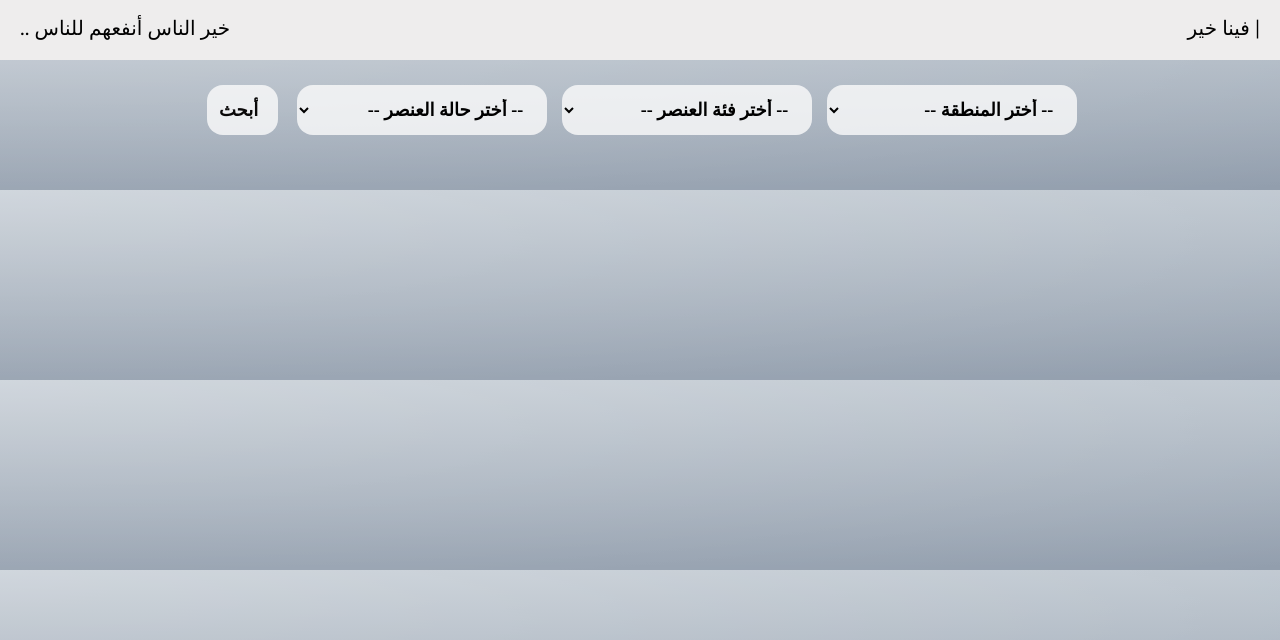
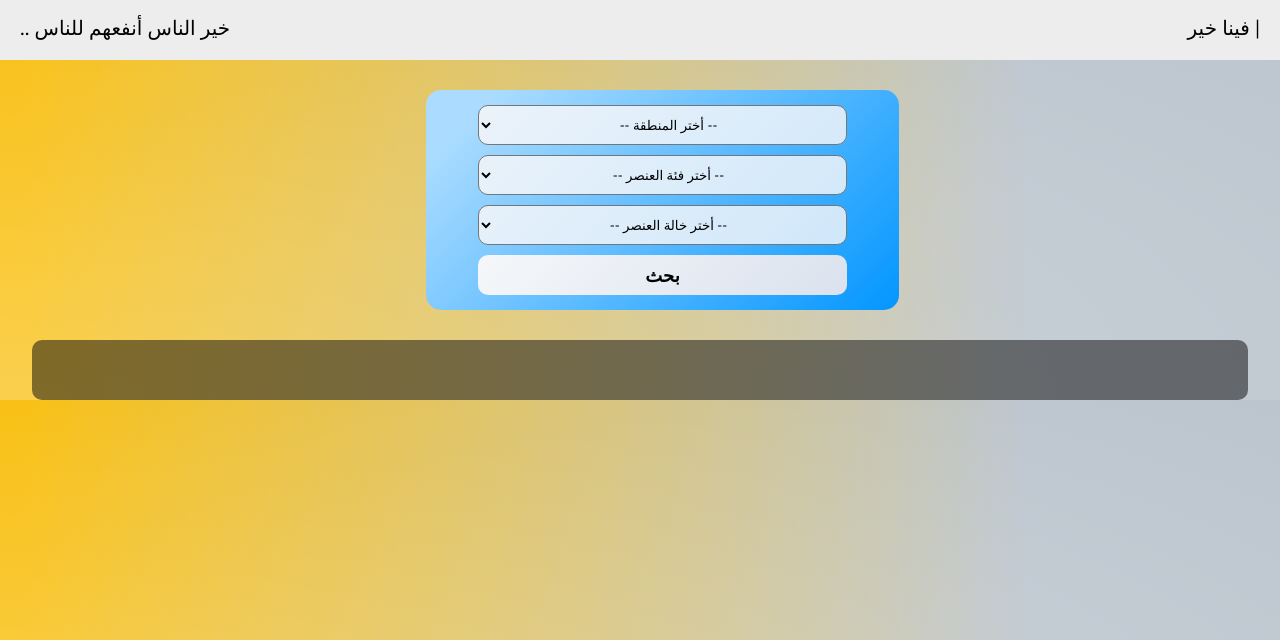
Before and after one commit to hus7sam/w, a PHP site: page /dispaly.php in a window 1280 px wide. Shown: the top 640 px of the page. Run offline with PHP 8.4, Linux system fonts and the light colour scheme; data that the repository does not hold is empty.

Commit message:
done box sreach

```diff
--- a/dispaly.php
+++ b/dispaly.php
@@ -20,11 +20,10 @@
 
 </div>
 <div class="DisplayHead">
-
-
-    <div class="diHead">
-        <select name="formGender">
-            <option value="">-- أختر المنطقة -- </option>
+    <div class="box_sreach">
+        <form action="dispaly.php" method="post">
+            <select class="list_sreach">
+                <option value="">-- أختر المنطقة --</option>
                 <option value="مكة المكرمة">مكة المكرمة</option>
                 <option value="المدينة المنورة">المدينة المنورة</option>
                 <option value="الرياض ">الرياض </option>
@@ -38,11 +37,9 @@
                 <option value="الجوف">الجوف</option>
                 <option value="الشرقية">الشرقية</option>
             </select>
-    </div>
 
-    <div class="diHead">
-        <select name="formGender">
-            <option value="">-- أختر فئة العنصر  -- </option>
+            <select class="list_sreach">
+                <option value="">-- أختر فئة العنصر --</option>
                 <option value="أجهزة طبية">أجهزة طبية</option>
                 <option value="أجهزة كهربائية"> أجهزة كهربائية</option>
                 <option value="أجهزة الكترونية">أجهزة الكترونية</option>
@@ -52,24 +49,19 @@
                 <option value="مواد غذائية">مواد غذائية</option>
                 <option value="أخر">أخر</option>
             </select>
-    </div>
-    <div class="diHead">
-        <select name="formGender">
-            <option value="">-- أختر حالة العنصر  -- </option>
+
+            <select class="list_sreach">
+                <option value="">-- أختر خالة العنصر --</option>
                 <option value="جديد">جديد</option>
                 <option value="مستعمل">مستعمل</option>
             </select>
-    </div>
-    <div class="diHead">
-        <input type="submit" value="أبحث">
+
+            <input class="btn_submit_sreach" type="submit" value="بحث">
+        </form>
     </div>
 
-
-
-
-
-
-
+<!--    <div class="box_sreach">Using this method to fetch large result sets will result in a heavy demand on system and possibly ...-->
+<!--    </div>-->
 
 
 
@@ -77,14 +69,12 @@
 
 <div class="Display_Grid-container">
 
-
-
     <?php
     require 'Connection.php';
     $conn = new PDO("mysql:host=$dbhost;dbname=$dbname", $dbusername, $dbpassword,$options);
     $sql = "select *
             from item
-            order by itemDate DESC ";
+            order by id DESC ";
     $stmt = $conn->prepare($sql);
     $stmt->execute();
     $rows = $stmt->fetchAll(PDO::FETCH_ASSOC);
@@ -94,27 +84,27 @@
  <div class='grid-item'>
 
 
-         <p class="link_item"><?php echo '#'. $row['ID']; ?> </p>
-
+         <p id="id_item"><?php echo  $row['ID']. ' #'; ?> </p>
       <table>
+          <tr>
+              <td><?php echo  $row['Number']; ?></td>
+              <td><?php echo  date("Y-m-d : g:i A",strtotime($row['Date'])); ?></td>
+          </tr>
 
             <tr>
-
-
                 <td COLSPAN='2' class="td_desc">
                         <?php
-
                         $string = strip_tags($row['Description']);
                         if (strlen($string) > 100) {
-
                             // truncate string
                             $stringCut = substr($string, 0, 100);
                             $endPoint = strrpos($stringCut, ' ');
-
                             //if the string doesn't contain any space then it will cut without word basis.
                             $string = $endPoint? substr($stringCut, 0, $endPoint) : substr($stringCut, 0);
                             echo $string . " ..." ;
-                        } ?></td>
+                        } ?>
+
+                    </td>
                 </tr>
 
                 <tr ALIGN='CENTER'>
--- a/style.css
+++ b/style.css
@@ -84,7 +84,7 @@ body
 }
 
 
-.head form input[type=text],[type=submit],[type=number],select
+.head form input[type=text],[type=submit],[type=number]
 {
     background-color: rgba(252, 252, 252, 0.8);
     display: grid;
@@ -250,8 +250,6 @@ footer h3
     margin: auto 200px ;
     text-align: center;
     padding: 5px 5px;
-
-
 }
 
 footer a
@@ -260,27 +258,25 @@ footer a
     color: white;
 }
 
-
 /*  start  Display Page  */
 .Display_Body
 {
-    background: linear-gradient(-180deg, #BCC5CE 0%, #929EAD 98%), radial-gradient(at top left, rgba(255,255,255,0.30) 0%, rgba(0,0,0,0.30) 100%);
-    background-blend-mode: screen;    margin: auto auto;
-
+    background: linear-gradient(-90deg, #BCC5CE 20%, #f8bb00 98%), radial-gradient(at bottom left, rgba(255,255,255,0.30) 0%, rgba(0,0,0,0.30) 100%);
+    background-blend-mode: screen;
+    margin: auto auto;
 }
-
 
 .Display_Grid-container {
     display: grid;
     height: fit-content;
-    width: fit-content;
+    width: 95%;
     margin: auto auto;
     grid-template-columns: auto auto auto auto ;
     justify-content: center;
-    /*background-color: rgba(7, 7, 7, 0.5);*/
-    padding: 15px 30px;
-    /*border-radius: 2px;*/
-    grid-gap: 20px ;
+    background-color: rgba(7, 7, 7, 0.5);
+    padding: 30px 30px;
+    border-radius: 10px;
+    grid-gap: 25px ;
 
 }
 
@@ -317,7 +313,6 @@ footer a
     height: 70px;
 }
 
-
 .grid-item table ,td
 {
     table-layout: auto;
@@ -328,7 +323,6 @@ footer a
     border-spacing: 0.4rem;
 }
 
-
 .grid-item td
 {
     width: fit-content;
@@ -336,7 +330,6 @@ footer a
     border: 1px solid #1d1c1c;
     border-radius:10px;
     padding: 5px 5px;
-
 }
 
 .grid-item:hover
@@ -369,28 +362,67 @@ footer a
     grid-gap: 15px ;
 }
 
+.box_sreach
+{
+    display: block;
+    margin: 10px auto ;
+    padding: 10px 5px;
+    width: fit-content;
+    height: fit-content;
+    background-image: linear-gradient( 135deg, #ABDCFF 10%, #0396FF 100%);
+    color: snow;
+    text-align: center;
+    border-radius: 15px;
+}
+
+.list_sreach
+{
+    width: 80%;
+    height: 40px ;
+    width: -moz-fit-content;
+    margin: 5px auto;
+    padding: 5px 10px;
+    border-radius: 10px;
+    background-color: rgba(252, 249, 249, 0.8);
+    text-align: center;
+    /*font-family: Arial;*/
+}
+
+
+.btn_submit_sreach {
+    background-image: linear-gradient(135deg, #f5f7fa 0%, #c3cfe2 100%);
+}
+.btn_submit_sreach {
+    margin: 5px auto;
+    padding: 5px 10px;
+    height: 40px ;
+    width: 80%;
+    text-align: center;
+    transition: 0.6s;
+    background-size: 200% auto;
+    color: black;
+    /*box-shadow: 0 0 20px #eee;*/
+    border-radius: 10px;
+    display: block;
+    font-family: calibri;
+}
+
+.btn_submit_sreach:hover {
+    background-position: right center; /* change the direction of the change here */
+    color: black;
+    text-decoration: none;
+}
+
 .diHead
 {
     width: fit-content;
-    /*border: 1px solid rgba(0, 0, 0, 0.8);*/
+    border: 1px solid rgba(0, 0, 0, 0.8);
     text-align: center;
     border-radius: 15px;
     /*border: 1px solid #c4c3c3;*/
-
 }
 
 
-.DisplayHead select
-{
-    margin: 5px auto;
-    padding:12px 20px ;
-    border-radius: 1pc ;
-    border: none;
-    height: 50px;
-    width: 250PX;
-    font: bold 18px Samim;
-    color: black;
-}
 
 /*  end  Display Page  */
 
@@ -471,7 +503,7 @@ footer a
 
         grid-gap: 20px ;
 
-    }
+    }id_item
 
     .grid-item
     {
@@ -532,3 +564,15 @@ footer a
     font-size: 25px;
     color: white;
 }
+
+#id_item
+{
+    width: fit-content;
+    margin:0 auto;
+    padding: 5px 5px;
+    background-image: linear-gradient( 135deg, #ABDCFF 10%, #0396FF 100%);
+    text-align: center;
+    font-size: 18px;
+    color: white;
+    border-radius: 0 0 10px 10px;
+}
```
Also changed, not shown: index.php (+6 -6 lines). Lines whose indentation alone changed are shown as unchanged.
